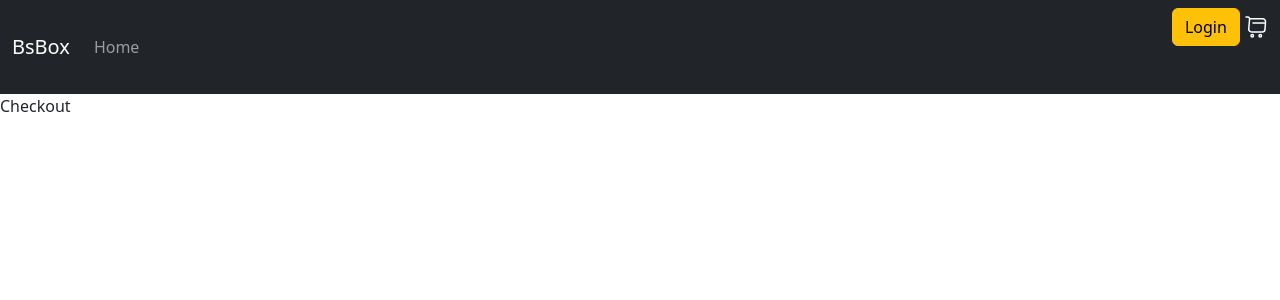
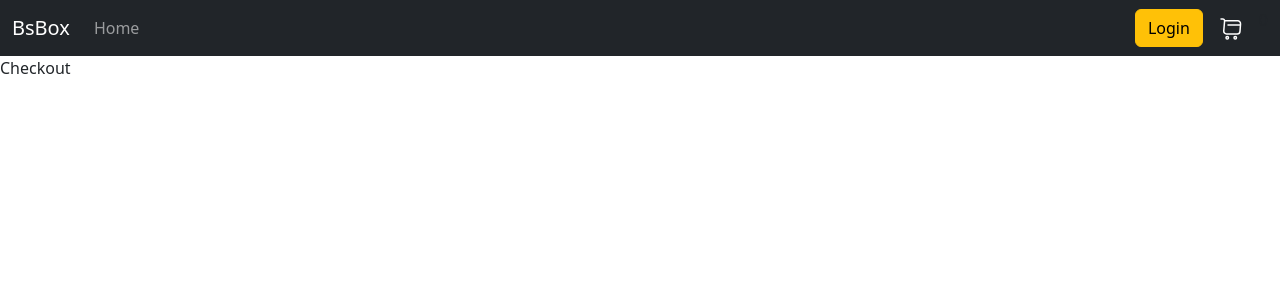
Before and after one commit to WilsonSousajr/bsbox, a Django app: page /cart/ in a window 1280 px wide. Shown: the top 300 px of the page. Run offline with Django 5.2, Linux system fonts and the light colour scheme; some libraries are stand-ins or nearby versions.

Commit message:
✨💄 Add: Add flex classes to form-inline div, base.html

```diff
--- a/src/templates/src/base.html
+++ b/src/templates/src/base.html
@@ -24,7 +24,7 @@
                 <a class="nav-link" aria-current="page" href="#">Home</a>
               </li>
             </ul>
-            <div class="form-inline my-2 my-lg-0">
+            <div class="form-inline my-2 my-lg-0 d-flex align-items-center gap-3">
               <a href="#" class="btn btn-warning">Login</a>
               <a href="{% url 'ecommerce:cart' %}">
                 <img id="cart-icon" src="{% static 'src/images/cart.svg'%}"/>
```
